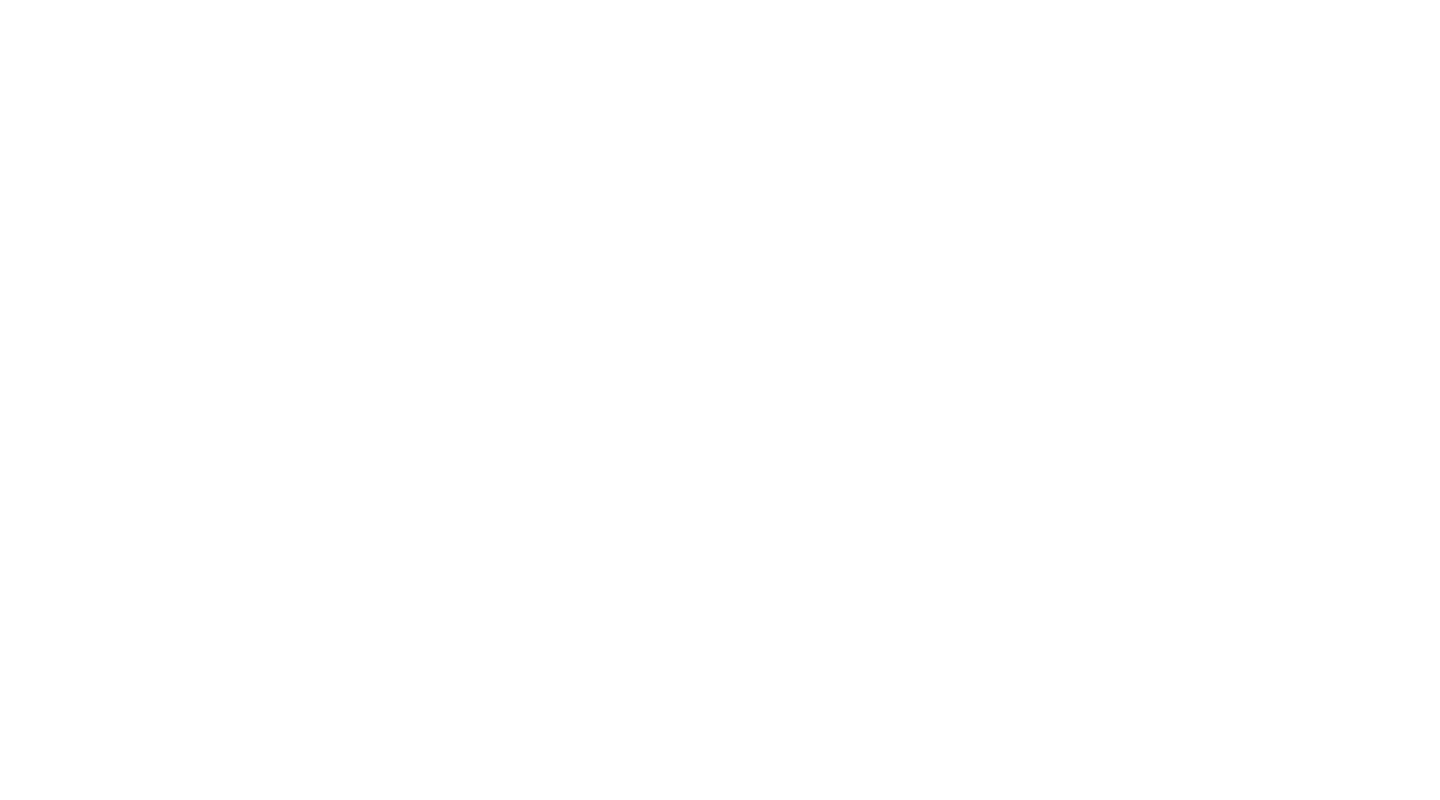
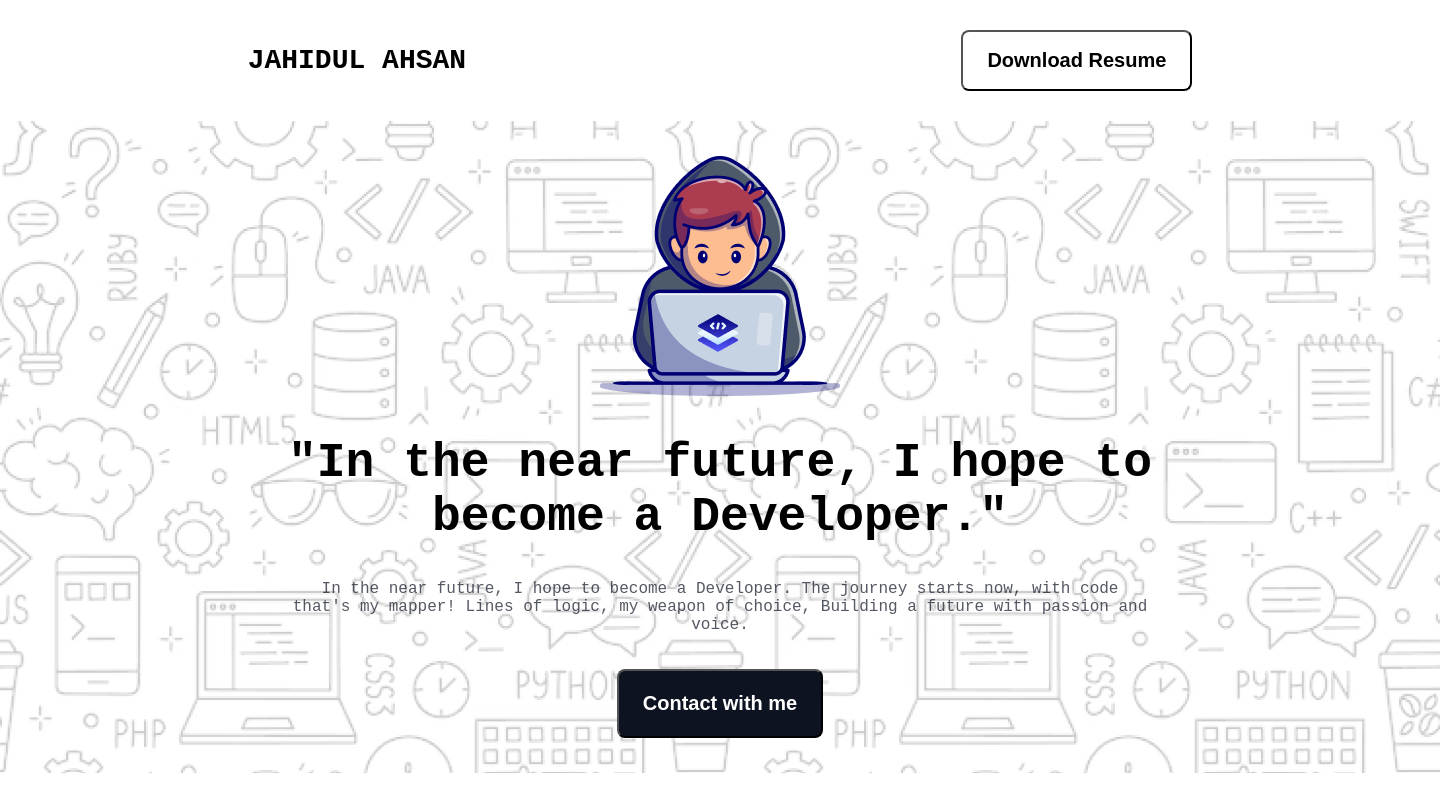
Before and after one commit to jahid-abir/Assignment-01, a plain HTML site: page index.html in a window 1280 px wide. Shown: the whole page, 1440 px wide, since content can reach past the window. Drawn offline with Linux system fonts and the light colour scheme; a web font is replaced by a local one.

Commit message:
banner upload

```diff
--- a/index.html
+++ b/index.html
@@ -8,7 +8,27 @@
 </head>
 <body>
     <header>
-
+        <nav class="nav-bar">
+            <h1>JAHIDUL AHSAN</h1>
+            <button class="nav-btn">Download Resume</button>
+        </nav>
+        <section class="banner">
+            <div class="banner-img">
+                <img src="assets/Group.png" alt="">
+            </div>
+            <div class="banner-heading text-centre">
+                <p>"In the near future, I hope to become a Developer."</p>
+            </div>
+            <div class="banner-content text-centre">
+                <p>In the near future, I hope to become a Developer.
+                    The journey starts now, with code that's my mapper!
+                    Lines of logic, my weapon of choice,
+                    Building a future with passion and voice.</p>
+            </div>
+            <div>
+                <button class="banner-btn">Contact with me</button>
+            </div>
+        </section>
     </header>
     <main>
 
--- a/style/style.css
+++ b/style/style.css
@@ -0,0 +1,72 @@
+/* font section */
+
+@import url('https://fonts.googleapis.com/css2?family=Azeret+Mono:ital,wght@0,100..900;1,100..900&display=swap');
+
+body {
+    font-family: "Azeret Mono", monospace;
+}
+
+* {
+    margin: 0;
+    padding: 0;
+}
+/* shared styles */
+.text-centre{
+    text-align: center;
+}
+
+
+/* navigation section  */
+.nav-bar {
+    display: flex;
+    width: 1440px;
+    margin: 30px auto;
+    justify-content: space-around;
+    align-items: center;
+}
+
+.nav-bar h1 {
+    font-size: 28px;
+    font-weight: 800;
+
+}
+
+.nav-btn {
+    font-size: 20px;
+    font-weight: 600;
+    padding: 17px 24px;
+    background: none;
+    border-radius: 8px;
+}
+/* banner section */
+.banner{
+    background-image: url('../assets/Hero-bg.png');
+    width: 1440px;
+    height: 652px;
+    margin: 0 auto;
+    display: flex;
+    flex-direction: column;
+    align-items: center;
+    justify-content: space-evenly;
+}
+.banner-heading{
+    font-size: 48px;
+    font-weight: 800;
+    width:70%;
+    margin: 0 auto;
+}
+.banner-content{
+    color: rgba(13, 19, 33,0.7);
+    font-size: 16px;
+    font-weight: 400;
+    width: 60%;
+    margin: 0 auto;
+}
+.banner-btn{
+    font-size: 20px;
+    font-weight: 600;
+    padding: 21px 24px;
+    background: rgb(13, 19, 33);
+    border-radius: 8px;
+    color: rgb(255, 255, 255);
+}
```
